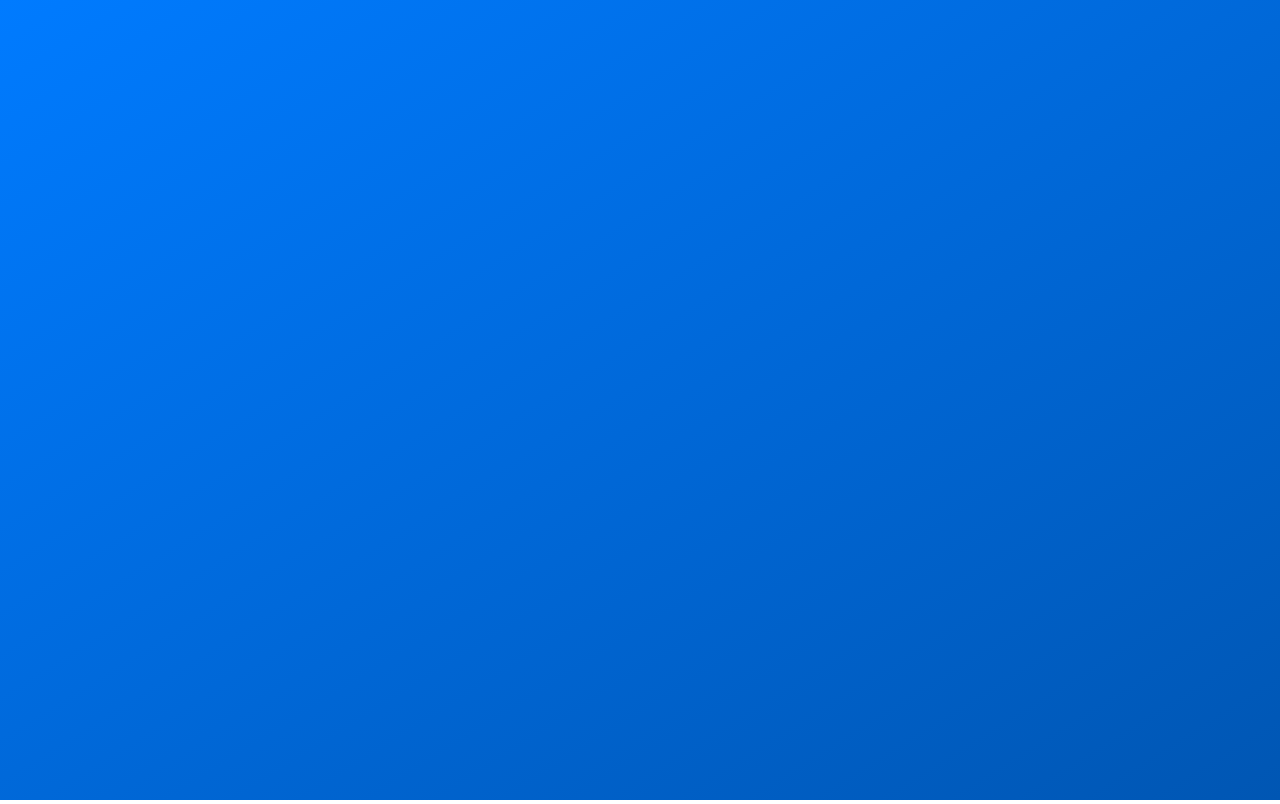
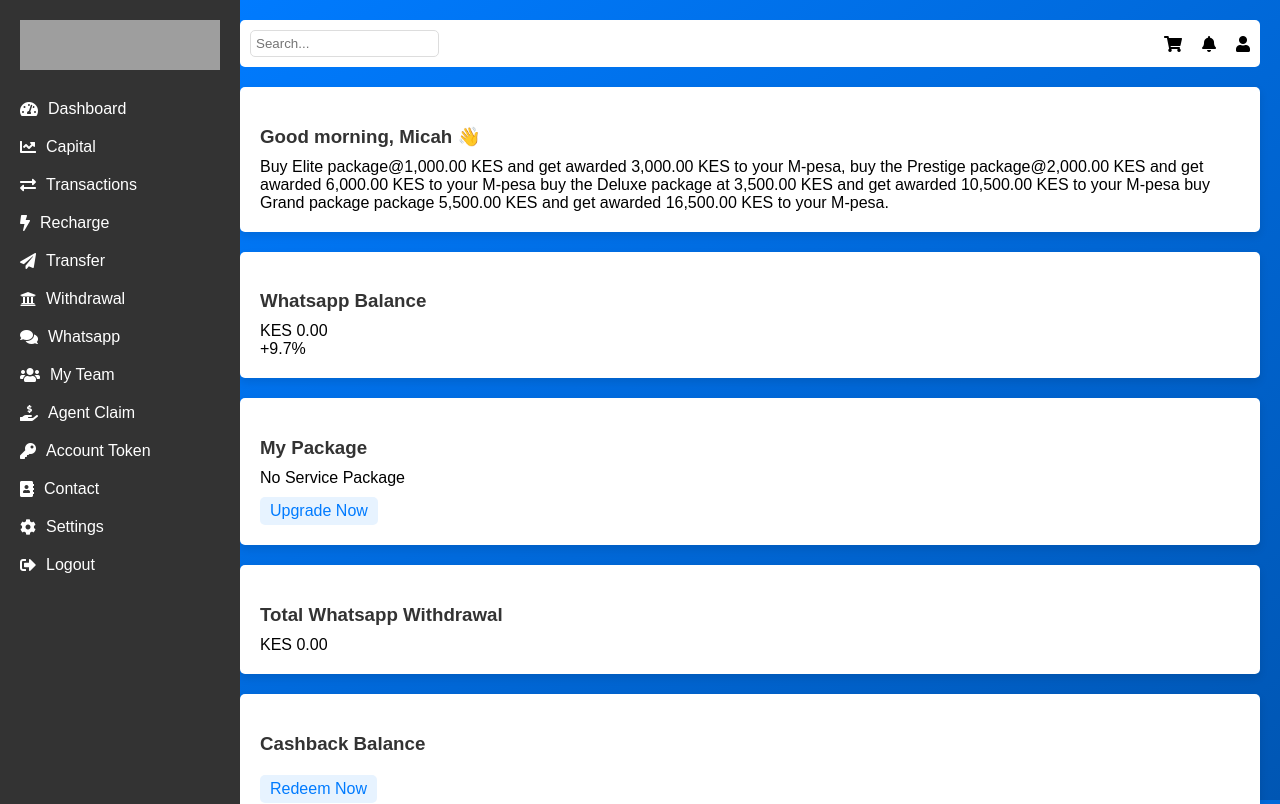
Before and after one commit to Barasa-Micah/crown, a React (Create React App) app: page /dashboard in a window 1280 px wide. Before the commit this address had no page. Shown: the top 804 px of the page. Built offline with nearby package versions, Linux system fonts and the light colour scheme; grey boxes are pictures that could not be loaded.

Commit message:
Changed the dashboard

```diff
--- a/src/App.js
+++ b/src/App.js
@@ -2,6 +2,7 @@ import React from 'react';
 import { BrowserRouter as Router, Route, Routes } from 'react-router-dom';
 import LoginPage from './components/LoginPage';
 import SignupPage from './components/SignupPage';
+import Dashboard from './components/Dashboard';
 
 function App() {
   return (
@@ -9,6 +10,7 @@ function App() {
       <div className="App">
         <Routes>
           <Route path="/signup" element={<SignupPage />} />
+          <Route path='/dashboard' element={<Dashboard />} />
           <Route path="/" element={<LoginPage />} />
         </Routes>
       </div>
--- a/src/components/Dashboard.css
+++ b/src/components/Dashboard.css
@@ -4,6 +4,12 @@ body {
   font-family: Arial, sans-serif;
   display: flex;
   height: 100vh;
+}
+
+.dashboard-container {
+  display: flex;
+  height: 100vh;
+  width: 100vw;
 }
 
 .sidebar {
@@ -13,6 +19,8 @@ body {
   display: flex;
   flex-direction: column;
   padding: 20px;
+  position: fixed;
+  height: 100%;
 }
 
 .sidebar img {
@@ -39,6 +47,7 @@ body {
 }
 
 .main-content {
+  margin-left: 220px;
   flex-grow: 1;
   background: linear-gradient(to bottom right, #007BFF, #0056b3);
   padding: 20px;
--- a/src/components/Dashboard.js
+++ b/src/components/Dashboard.js
@@ -1,5 +1,6 @@
 import React from 'react';
 import './Dashboard.css';
+
 const Dashboard = () => {
   return (
     <div className="dashboard-container">
@@ -32,8 +33,17 @@ const Dashboard = () => {
         <a href="#agent-claim">
           <i className="fas fa-hand-holding-usd"></i> Agent Claim
         </a>
+        <a href="#account-token">
+          <i className="fas fa-key"></i> Account Token
+        </a>
+        <a href="#contact">
+          <i className="fas fa-address-book"></i> Contact
+        </a>
         <a href="#settings">
           <i className="fas fa-cog"></i> Settings
+        </a>
+        <a href="#logout">
+          <i className="fas fa-sign-out-alt"></i> Logout
         </a>
       </div>
       <div className="main-content">
```
Lines whose indentation alone changed are shown as unchanged.
